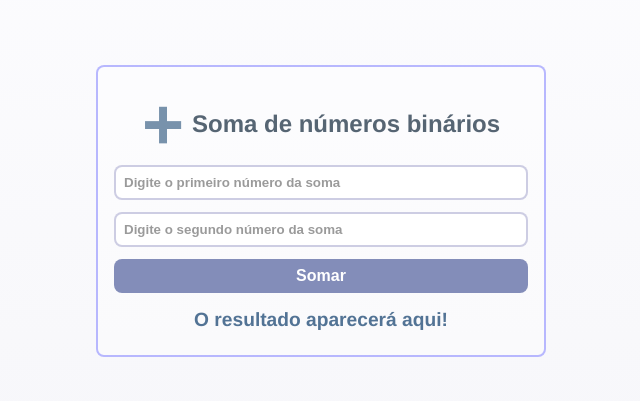
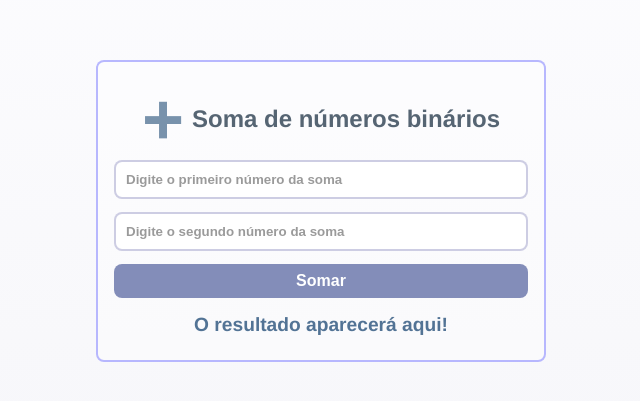
Before and after one commit to HerbertDuarte/icc, a Vue app: page / in a window 1280 px wide. Shown: the part 189-590 px from the top of the page, without its empty margins (319-959 px from the left). Built offline with nearby package versions, Linux system fonts and the light colour scheme.

Commit message:
Update inde.css

```diff
--- a/src/inde.css
+++ b/src/inde.css
@@ -59,7 +59,7 @@ body {
 }
 form {
   display: flex;
-  gap: 12px;
+  gap: 0.8rem;
   justify-content: center;
   align-items: start;
   flex-direction: column;
@@ -67,7 +67,7 @@ form {
 }
 input {
   text-align: start;
-  padding: 8px;
+  padding: 10px;
   outline: 0 0 0 0;
   border: 2px solid rgba(70, 70, 151, 0.267);
   border-radius: 8px;
```
